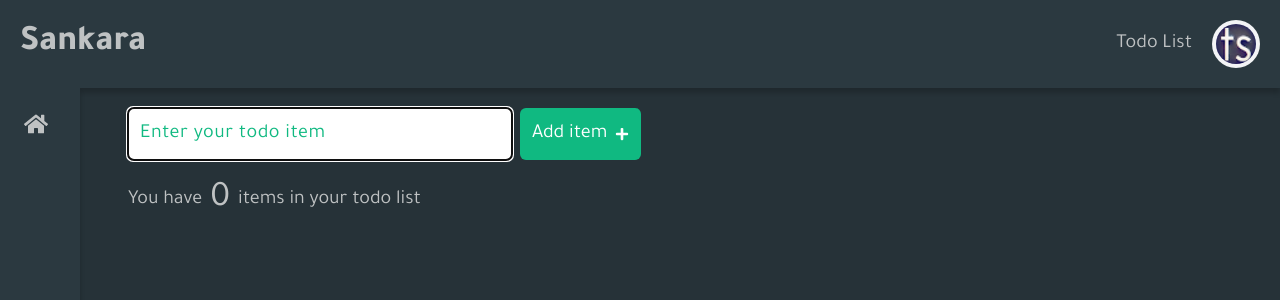
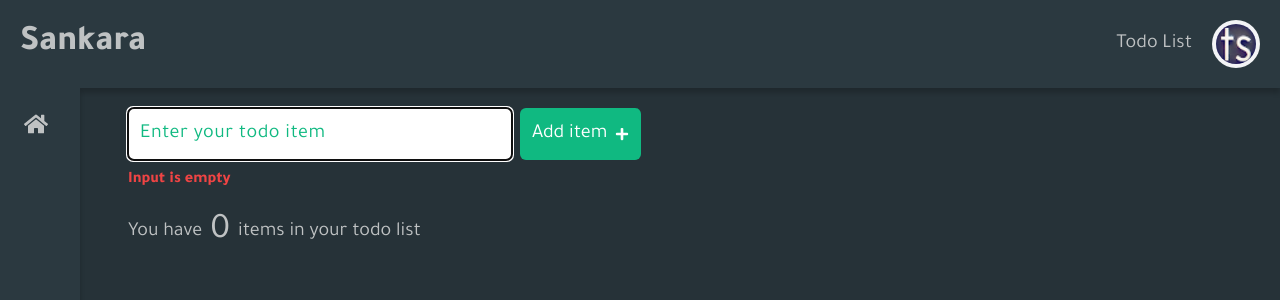
Before and after one commit to SankThomas/tsb-catalogue, a React (Create React App) app: page /todo-list in a window 1280 px wide. Shown: the top 300 px of the page. Built offline with nearby package versions, Linux system fonts and the light colour scheme.

Commit message:
render Alert component

```diff
--- a/src/pages/Todo.js
+++ b/src/pages/Todo.js
@@ -3,6 +3,7 @@ import { FaPlus } from "react-icons/fa"
 import { v4 as uuidv4 } from "uuid"
 import { motion } from "framer-motion"
 import List from "./List"
+import Alert from "../components/Alert"
 
 const getLocalStorage = () => {
   let items = localStorage.getItem("items")
@@ -22,9 +23,6 @@ const Todo = () => {
   const handleSubmit = (e) => {
     e.preventDefault()
 
-    if (!text) {
-      alert("Input is empty")
-    } else {
     const newItems = {
       id: uuidv4(),
       title: text,
@@ -32,7 +30,6 @@ const Todo = () => {
     setItems([newItems, ...items])
     setText("")
     setIsEditing(false)
-    }
   }
 
   const deleteItem = (id) => setItems(items.filter((item) => item.id !== id))
@@ -72,7 +69,6 @@ const Todo = () => {
           <input
             type="text"
             placeholder="Enter your todo item"
-            required
             className="text-xl p-3 rounded-md mr-2 text-green-500 placeholder-green-500 tracking-wide w-72 mb-2 sm:mb-0 md:w-96"
             autoFocus
             value={text}
@@ -87,6 +83,7 @@ const Todo = () => {
             <FaPlus className="text-sm ml-2" />
           </button>
         </form>
+        {!text && <Alert />}
         <List
           items={items}
           deleteItem={deleteItem}
```
Lines whose indentation alone changed are shown as unchanged.
